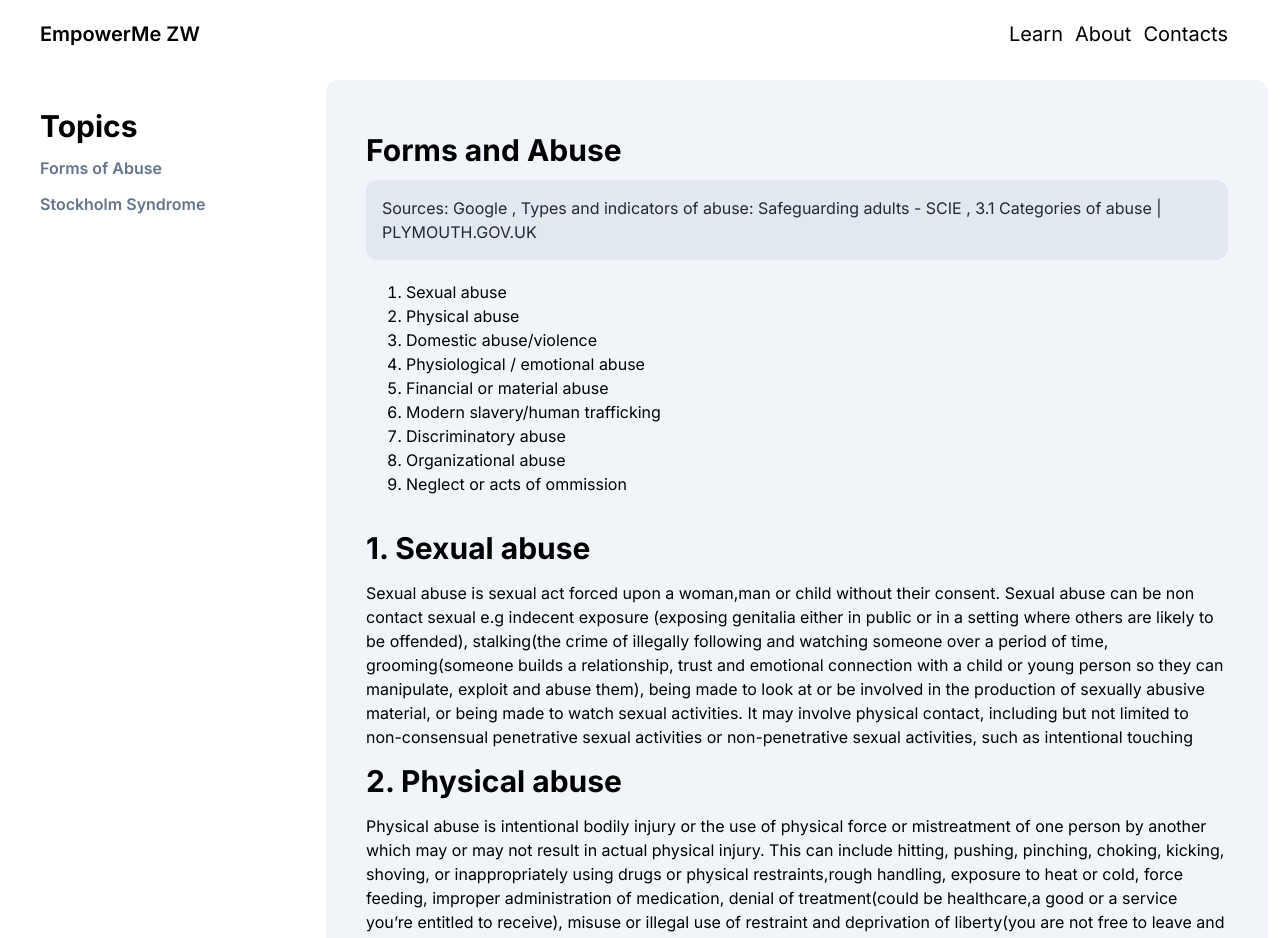
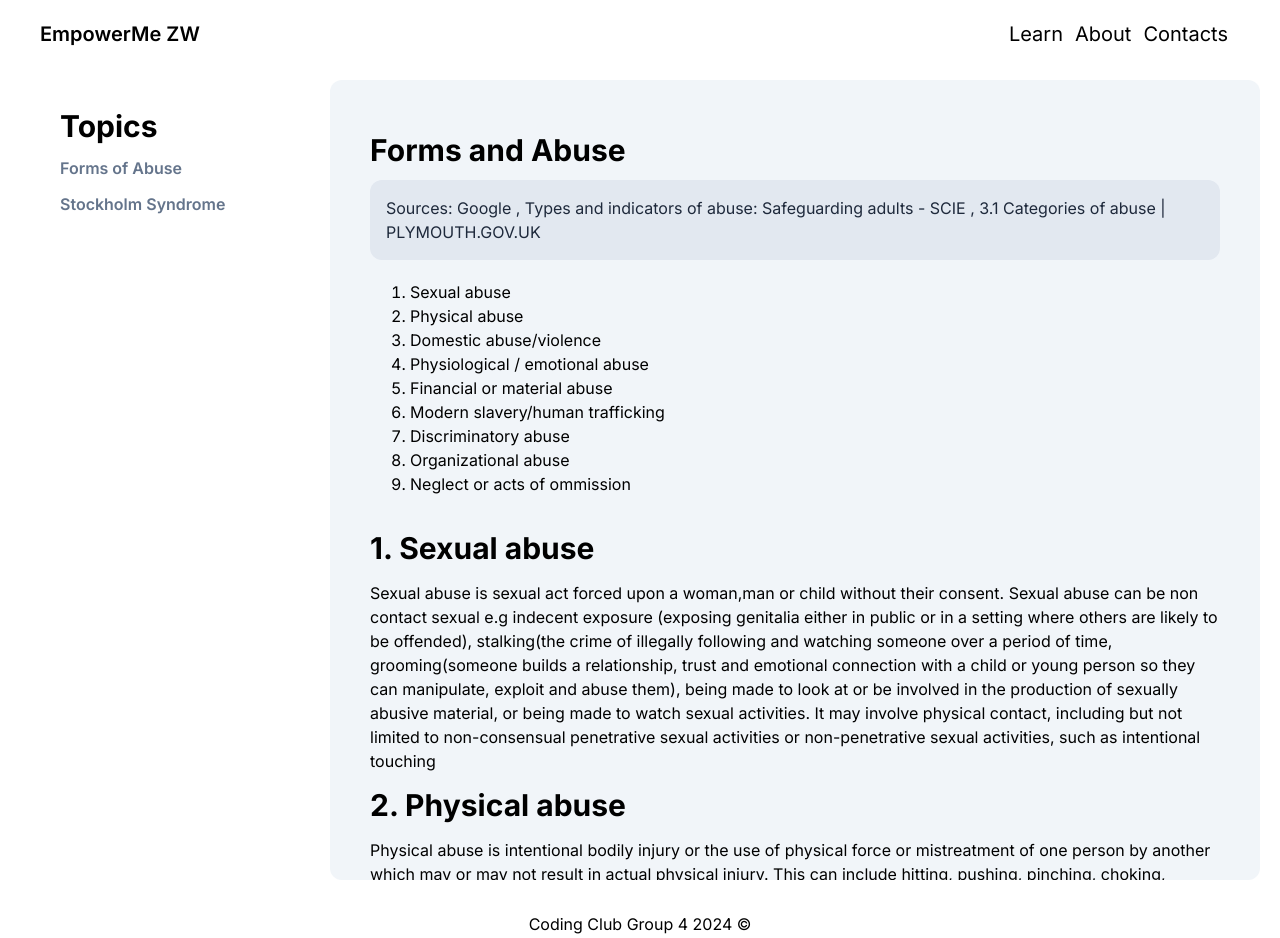
Before and after one commit to Tadiwr/empowerme, a Next.js app: page /wiki/forms-of-abuse in a window 1280 px wide. Shown: the top 938 px of the page. Built offline with nearby package versions, Linux system fonts and the light colour scheme.

Commit message:
fixes padding

```diff
--- a/src/app/wiki/forms-of-abuse/page.tsx
+++ b/src/app/wiki/forms-of-abuse/page.tsx
@@ -2,7 +2,7 @@ import React from 'react'
 
 export default function FormsOfAbuse() {
   return (
-    <div className='p-10 flex flex-col' >
+    <div className='flex flex-col' >
         <h1 className='text-4xl font-extrabold header' >Forms and Abuse</h1>
 
         <div className=' w-full p-4 bg-slate-200 rounded-xl text-slate-800' >
--- a/src/app/wiki/layout.tsx
+++ b/src/app/wiki/layout.tsx
@@ -21,7 +21,7 @@ const menuItems : TreeMenuItem[] = [
 
 export default function WikiLayout({children} : Props) {
   return (
-    <div className='w-full flex flex-col md:flex-row ' >
+    <div className='w-full flex flex-col md:flex-row px-5' >
 
         <div className='md:hidden'  >
             <PopUpSideBar menuItems={menuItems} />
@@ -29,7 +29,7 @@ export default function WikiLayout({children} : Props) {
         <div className='hidden sticky h-screen md:flex md:w-1/4'>
             <FixedSideBar menuItems={menuItems} />
         </div>
-        <div className='h-full w-full md:w-3/4 bg-slate-100 rounded-xl m-3' >
+        <div className='h-screen  p-10 overflow-auto w-full md:w-3/4 bg-slate-100 rounded-xl my-3' >
             {children}
         </div>
     </div>
--- a/src/lib/components/footer.tsx
+++ b/src/lib/components/footer.tsx
@@ -2,7 +2,7 @@ import React from 'react'
 
 export default function Footer() {
   return (
-    <div className='w-full p-5 mt-10 bg-white  flex flex-col justify-center items-center text-black' >
+    <div className='w-full p-5 bg-white flex flex-col justify-center items-center text-black' >
         <p> Coding Club Group 4 2024 ©</p>
     </div>
   )
```
